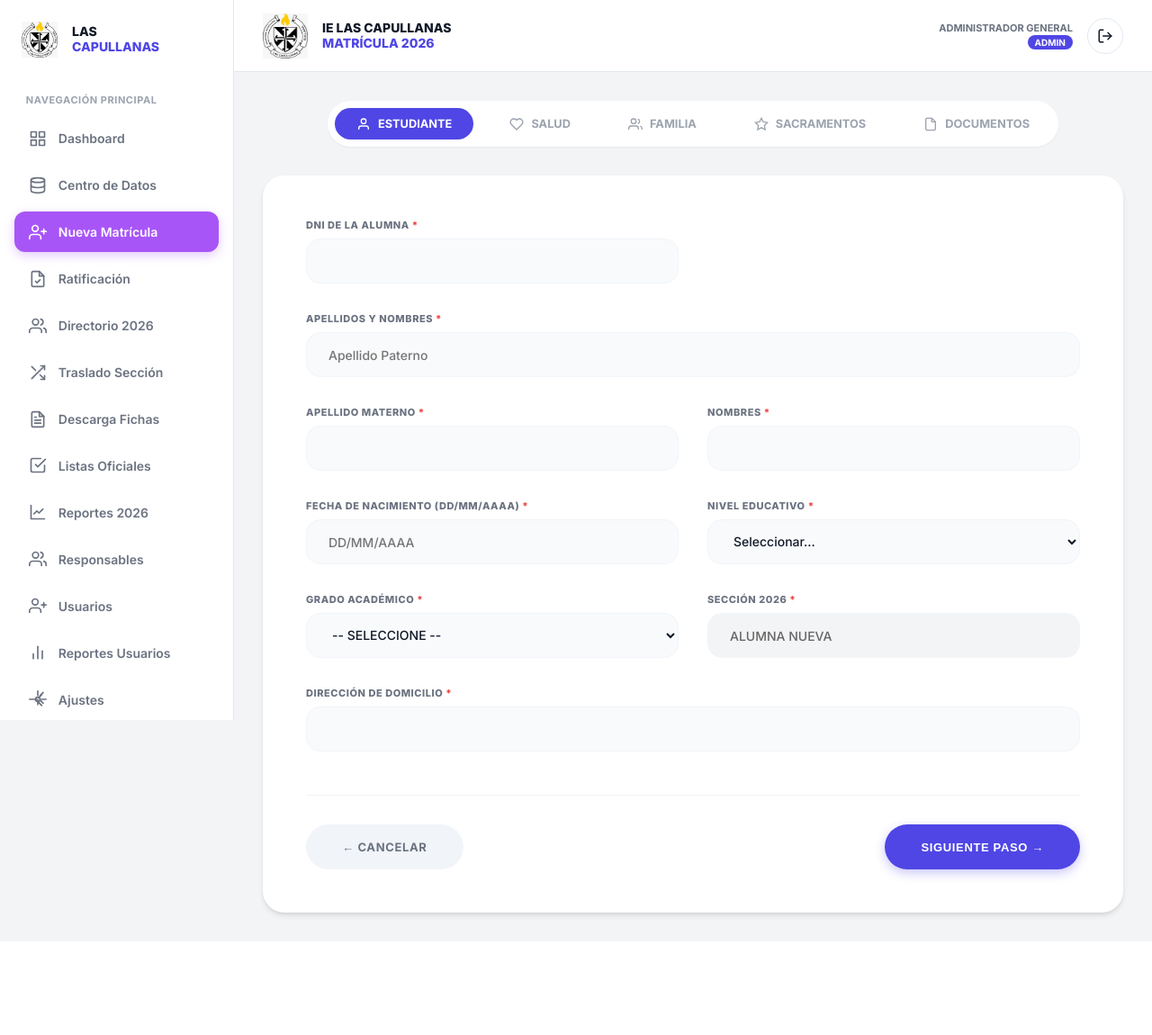
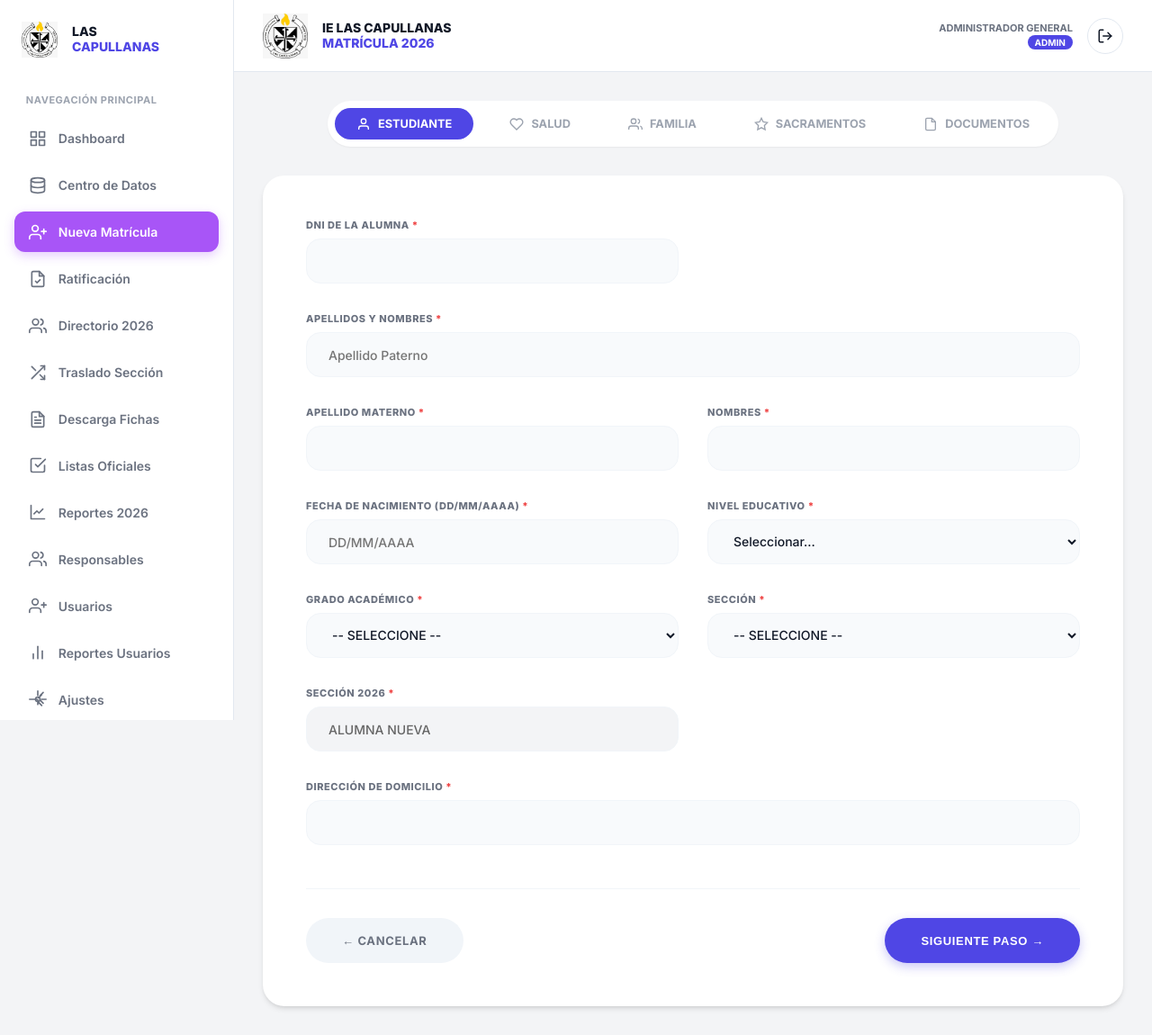
Before and after one commit to Minicodeveloper/Colegio, a PHP site: page /nueva_matricula.php in a window 1280 px wide. Shown: the whole page at 90% size. Before the commit the page ends 1023 px from the top, so only its background shows below. Run offline with PHP 8.4, Linux system fonts and the light colour scheme; a stand-in replaces the project's code that opens the database connection; some libraries are stand-ins or nearby versions.

Commit message:
Secciones y hermanos

```diff
--- a/nueva_matricula.php
+++ b/nueva_matricula.php
@@ -196,6 +196,18 @@ $data = $_SESSION['nueva_matricula'];
                     <input type="hidden" id="grado_actual" value="<?php echo $data['estudiante']['grado'] ?? ''; ?>">
                 </div>
 
+                <div class="form-group">
+                    <label class="form-label required">SECCIÓN</label>
+                    <select name="seccion" class="form-control" required>
+                        <option value="">-- SELECCIONE --</option>
+                        <option value="A" <?php echo ($data['estudiante']['seccion'] ?? '') == 'A' ? 'selected' : ''; ?>>A</option>
+                        <option value="B" <?php echo ($data['estudiante']['seccion'] ?? '') == 'B' ? 'selected' : ''; ?>>B</option>
+                        <option value="C" <?php echo ($data['estudiante']['seccion'] ?? '') == 'C' ? 'selected' : ''; ?>>C</option>
+                        <option value="D" <?php echo ($data['estudiante']['seccion'] ?? '') == 'D' ? 'selected' : ''; ?>>D</option>
+                        <option value="E" <?php echo ($data['estudiante']['seccion'] ?? '') == 'E' ? 'selected' : ''; ?>>E</option>
+                    </select>
+                </div>
+
                 <script>
                 document.addEventListener('DOMContentLoaded', function() {
                     const nivelSelect = document.querySelector('select[name="nivel"]');
@@ -305,6 +317,20 @@ $data = $_SESSION['nueva_matricula'];
                 <div class="form-group full-width" id="detalle_alergias" style="display: <?php echo !empty($data['salud']['tiene_alergias']) ? 'block' : 'none'; ?>;">
                     <label class="form-label">DETALLE LA ALERGIA</label>
                     <input type="text" name="detalle_alergias" class="form-control" value="<?php echo $data['salud']['detalle_alergias'] ?? ''; ?>">
+                </div>
+
+                <div class="form-group full-width">
+                    <label class="form-label">¿PRESENTA ALGUNA DISCAPACIDAD?</label>
+                    <div style="display: flex; align-items: center; gap: 1rem; margin-top: 0.5rem;">
+                        <label style="display: flex; align-items: center; gap: 0.5rem; cursor: pointer;">
+                            <input type="checkbox" name="tiene_discapacidad" value="1" <?php echo !empty($data['salud']['tiene_discapacidad']) ? 'checked' : ''; ?> onclick="document.getElementById('detalle_discapacidad').style.display = this.checked ? 'block' : 'none'">
+                            <span>Sí, presenta discapacidad</span>
+                        </label>
+                    </div>
+                </div>
+                <div class="form-group full-width" id="detalle_discapacidad" style="display: <?php echo !empty($data['salud']['tiene_discapacidad']) ? 'block' : 'none'; ?>;">
+                    <label class="form-label">DETALLE LA DISCAPACIDAD</label>
+                    <textarea name="detalle_discapacidad" class="form-control" rows="2"><?php echo $data['salud']['detalle_discapacidad'] ?? ''; ?></textarea>
                 </div>
             </div>
 
@@ -421,6 +447,35 @@ $data = $_SESSION['nueva_matricula'];
                     <div class="form-group">
                         <label class="form-label required">WHATSAPP ACTIVO</label>
                         <input type="tel" name="emergencia_whatsapp" class="form-control" value="<?php echo $data['familia']['emergencia_whatsapp'] ?? ''; ?>" required>
+                    </div>
+                </div>
+            </div>
+
+            <!-- HERMANAS EN EL COLEGIO -->
+            <div class="form-group full-width" style="margin-top: 2rem; padding: 1.5rem; background: #fef3c7; border-radius: 12px; border: 2px solid #fbbf24;">
+                <label class="form-label" style="font-size: 1.1rem; font-weight: 700; color: #92400e; margin-bottom: 1rem;">
+                    👭 ¿TIENE HERMANAS ESTUDIANDO EN EL COLEGIO?
+                </label>
+                <div style="display: flex; align-items: center; gap: 1rem; margin-bottom: 1rem;">
+                    <label style="display: flex; align-items: center; gap: 0.5rem; cursor: pointer;">
+                        <input type="checkbox" name="tiene_hermanas" value="1" <?php echo !empty($data['familia']['tiene_hermanas']) ? 'checked' : ''; ?> onclick="document.getElementById('detalle_hermanas').style.display = this.checked ? 'block' : 'none'">
+                        <span style="font-weight: 600; color: #92400e;">Sí, tiene hermanas en el colegio</span>
+                    </label>
+                </div>
+                <div id="detalle_hermanas" style="display: <?php echo !empty($data['familia']['tiene_hermanas']) ? 'block' : 'none'; ?>; margin-top: 1rem;">
+                    <div class="form-grid">
+                        <div class="form-group full-width">
+                            <label class="form-label">NOMBRES DE LAS HERMANAS</label>
+                            <input type="text" name="hermanas_nombres" class="form-control" value="<?php echo $data['familia']['hermanas_nombres'] ?? ''; ?>" placeholder="Ej: María García, Ana García">
+                        </div>
+                        <div class="form-group">
+                            <label class="form-label">GRADOS</label>
+                            <input type="text" name="hermanas_grados" class="form-control" value="<?php echo $data['familia']['hermanas_grados'] ?? ''; ?>" placeholder="Ej: 3ro, 5to">
+                        </div>
+                        <div class="form-group">
+                            <label class="form-label">SECCIONES</label>
+                            <input type="text" name="hermanas_secciones" class="form-control" value="<?php echo $data['familia']['hermanas_secciones'] ?? ''; ?>" placeholder="Ej: A, B">
+                        </div>
                     </div>
                 </div>
             </div>
```
